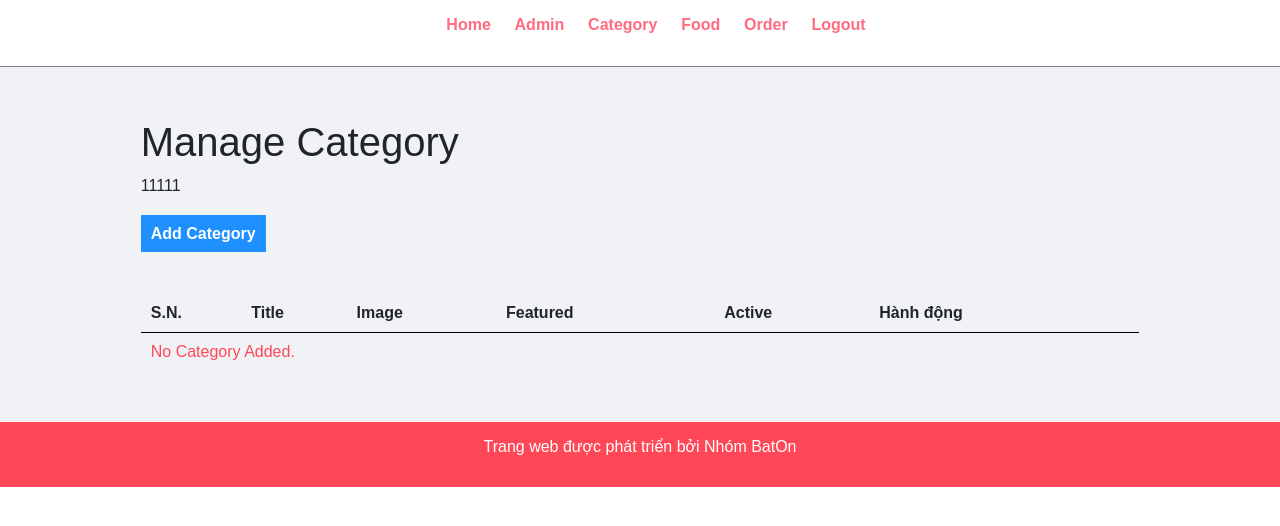
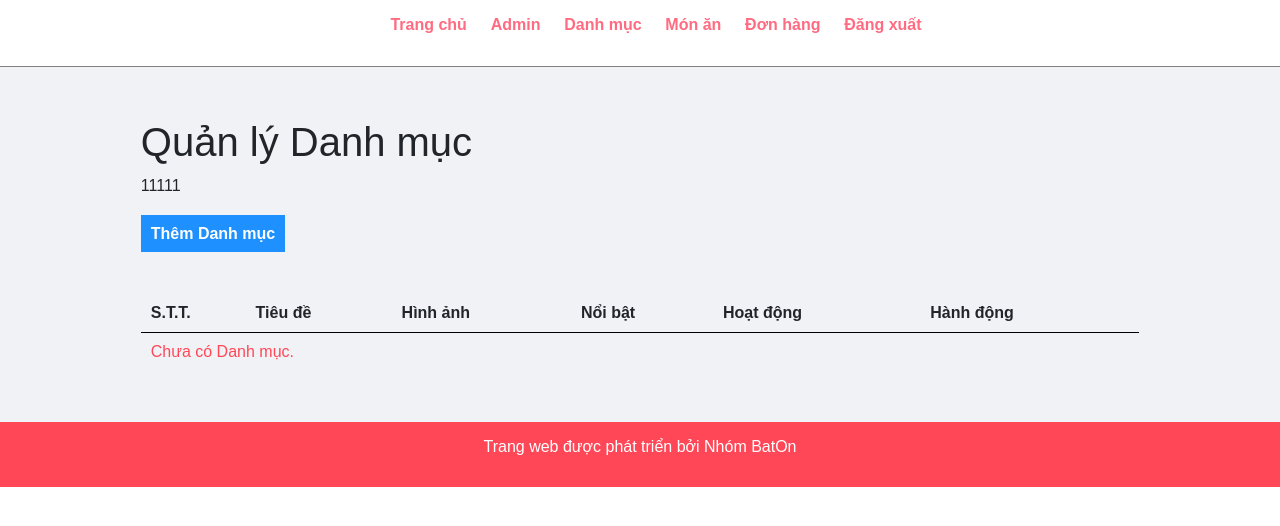
Before and after one commit to tquann286/food-ecommerce, a PHP site: page /admin/manage-category.php in a window 1280 px wide. Shown: the top 526 px of the page. Run offline with PHP 8.4, Linux system fonts and the light colour scheme; a user stored in the database is signed in; data that the repository does not hold is empty.

Commit message:
Refactor admin interface localization for Manage Admin and Manage Category pages
Improve user experience by localizing the interface of the Manage Admin
and Manage Category pages in the admin panel. This commit updates the
page titles, button labels, and error messages to be displayed in
Vietnamese. The changes enhance the accessibility and usability of the
admin interface for Vietnamese-speaking users. No issues are associated
with this commit.

Note: The file paths and specific identifiers have been excluded as they
are not crucial for understanding the purpose of the changes.

```diff
--- a/admin/manage-category.php
+++ b/admin/manage-category.php
@@ -2,7 +2,7 @@
 
 <div class="main-content">
     <div class="wrapper">
-        <h1>Manage Category</h1>
+        <h1>Quản lý Danh mục</h1>
 
         <?php
 
@@ -44,17 +44,17 @@
         ?>
         <br /><br />
 
-        <a href="<?php echo SITEURL; ?>admin/add-category.php" class="btn-primary">Add Category</a>
+        <a href="<?php echo SITEURL; ?>admin/add-category.php" class="btn-primary">Thêm Danh mục</a>
 
         <br /><br /><br />
 
         <table class="tbl-full">
             <tr>
-                <th>S.N.</th>
-                <th>Title</th>
-                <th>Image</th>
-                <th>Featured</th>
-                <th>Active</th>
+                <th>S.T.T.</th>
+                <th>Tiêu đề</th>
+                <th>Hình ảnh</th>
+                <th>Nổi bật</th>
+                <th>Hoạt động</th>
                 <th>Hành động</th>
             </tr>
 
@@ -111,9 +111,9 @@
                         </td>
                         <td>
                             <a href="<?php echo SITEURL; ?>admin/update-category.php?id=<?php echo $id; ?>"
-                                class="btn-secondary">Update Category</a>
+                                class="btn-secondary">Cập nhật Danh mục</a>
                             <a href="<?php echo SITEURL; ?>admin/delete-category.php?id=<?php echo $id; ?>&image_name=<?php echo $image_name; ?>"
-                                class="btn-danger">Delete Category</a>
+                                class="btn-danger">Xóa Danh mục</a>
                         </td>
                     </tr>
 
@@ -125,7 +125,7 @@
 
                 <tr>
                     <td colspan="6">
-                        <div class="error">No Category Added.</div>
+                        <div class="error">Chưa có Danh mục.</div>
                     </td>
                 </tr>
 
@@ -134,9 +134,6 @@
 
             ?>
 
-
-
-
         </table>
     </div>
 
--- a/admin/partials/login-check.php
+++ b/admin/partials/login-check.php
@@ -2,7 +2,7 @@
 
 //Check whether the user is logged in or not
 if (!isset($_SESSION['user'])) {
-  $_SESSION['no-login-message'] = "<div class='error text-center'>Please login to access Admin Panel.</div>";
+  $_SESSION['no-login-message'] = "<div class='error text-center'>Vui lòng đăng nhập để truy cập trang quản trị.</div>";
   header('location:' . SITEURL . 'admin/login.php');
 }
 
--- a/admin/partials/menu.php
+++ b/admin/partials/menu.php
@@ -6,7 +6,7 @@ include('login-check.php');
 <html>
 
 <head>
-    <title>Food Order Website - Home Page</title>
+    <title>Trang quản lý nhà hàng BatOn</title>
 
     <link href="https://cdn.jsdelivr.net/npm/bootstrap@5.1.3/dist/css/bootstrap.min.css" rel="stylesheet"
         integrity="sha384-1BmE4kWBq78iYhFldvKuhfTAU6auU8tT94WrHftjDbrCEXSU1oBoqyl2QvZ6jIW3" crossorigin="anonymous" />
@@ -18,12 +18,12 @@ include('login-check.php');
     <div class="menu text-center">
         <div class="wrapper">
             <ul>
-                <li><a href="index.php">Home</a></li>
+                <li><a href="index.php">Trang chủ</a></li>
                 <li><a href="manage-admin.php">Admin</a></li>
-                <li><a href="manage-category.php">Category</a></li>
-                <li><a href="manage-food.php">Food</a></li>
-                <li><a href="manage-order.php">Order</a></li>
-                <li><a href="logout.php">Logout</a></li>
+                <li><a href="manage-category.php">Danh mục</a></li>
+                <li><a href="manage-food.php">Món ăn</a></li>
+                <li><a href="manage-order.php">Đơn hàng</a></li>
+                <li><a href="logout.php">Đăng xuất</a></li>
             </ul>
         </div>
     </div>
```
Also changed, not shown: admin/manage-admin.php (+12 -12 lines).
